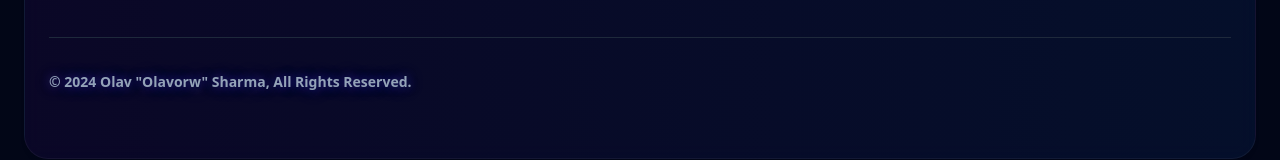
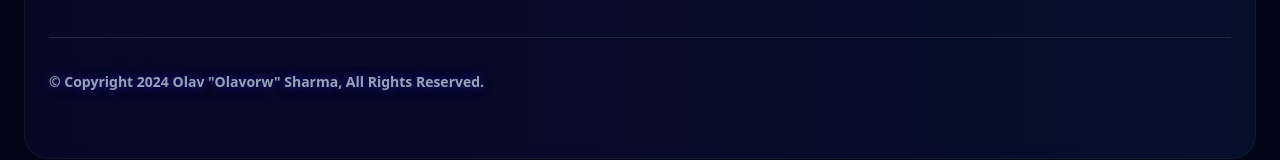
Before and after one commit to olavorw/olavorw.com, a Next.js app: page / in a window 1280 px wide. Shown: the part 2747-2907 px from the top of the page. Built offline with nearby package versions, Linux system fonts and the light colour scheme; a web font is replaced by a local one.

Commit message:
Update Footer copyright text for clarity
Revised the copyright text to explicitly include the word "Copyright" before the year for improved clarity and consistency. This change enhances the footer's presentation and aligns it with standard copyright practices.

```diff
--- a/src/features/Footer/components/index.tsx
+++ b/src/features/Footer/components/index.tsx
@@ -210,8 +210,8 @@ export default function Footer() {
               style={glowStyle}
               whileHover={{ scale: 1.05 }}
             >
-              © {new Date().getFullYear()} Olav &quot;Olavorw&quot; Sharma, All
-              Rights Reserved.
+              © Copyright {new Date().getFullYear()} Olav &quot;Olavorw&quot;
+              Sharma, All Rights Reserved.
             </motion.a>
           </motion.div>
         </div>
```
